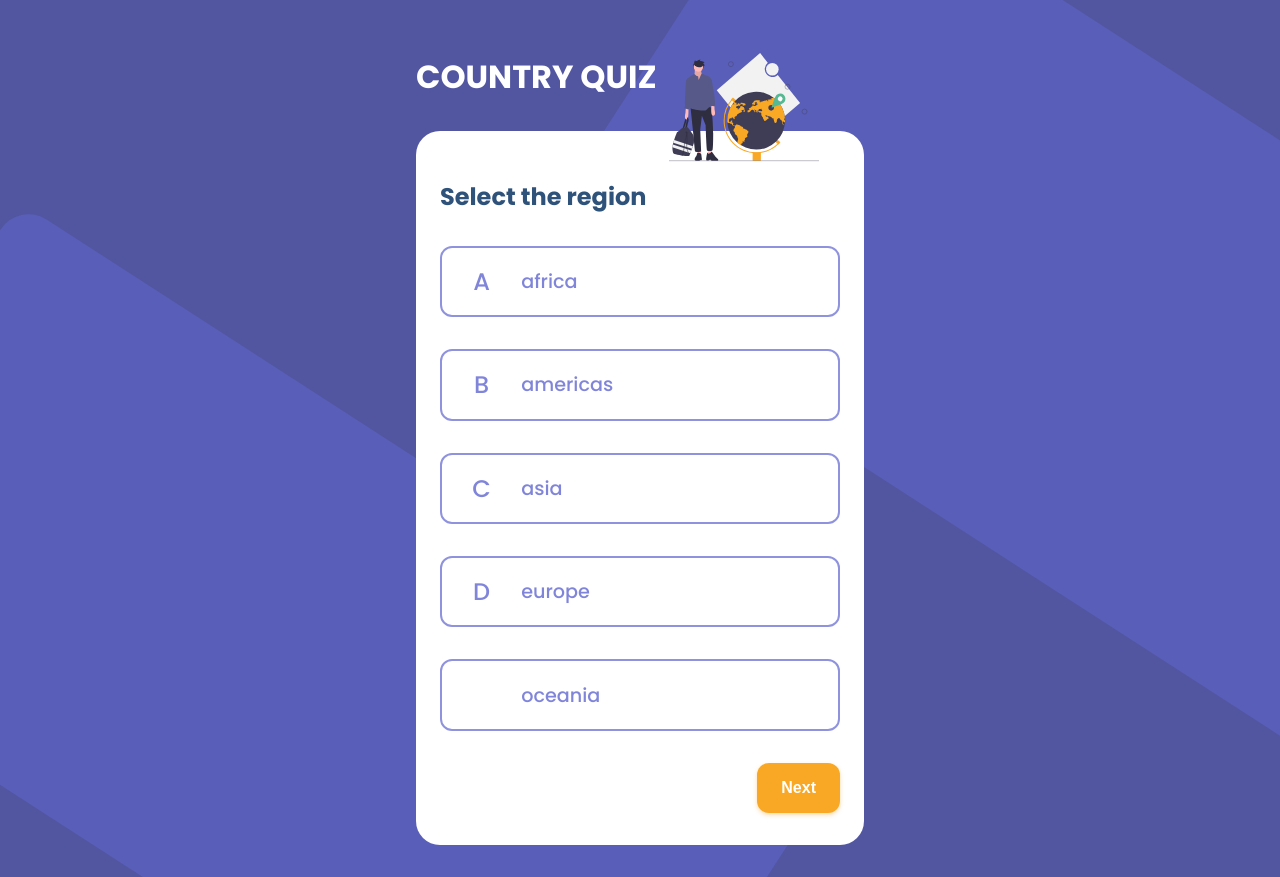
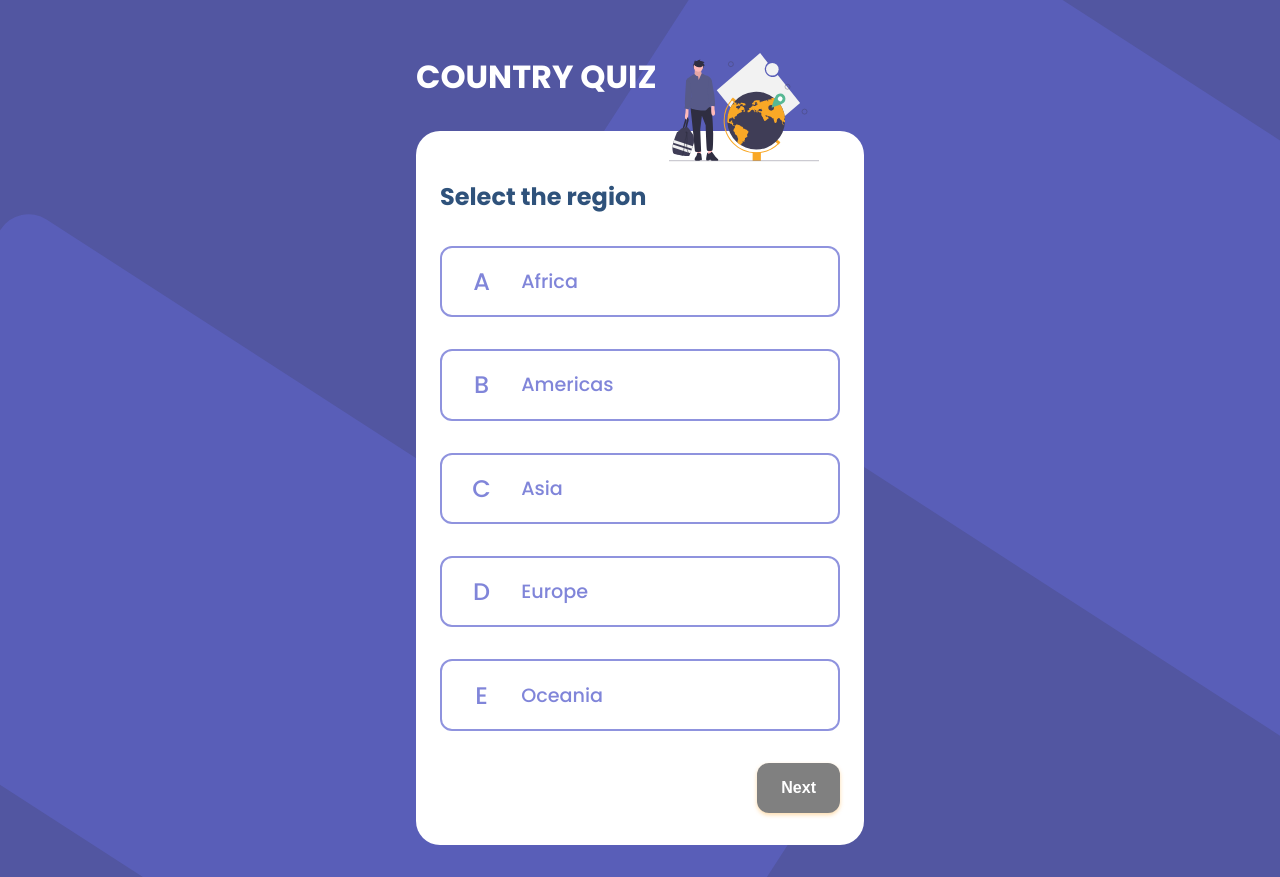
Before and after one commit to OzkrMonroy/quiz-challenge-app, a React (Create React App) app: page /select-region in a window 1280 px wide. Built offline with nearby package versions, Linux system fonts and the light colour scheme; no server answers.

Commit message:
Option component has been fixed.

```diff
--- a/src/components/card/card.component.jsx
+++ b/src/components/card/card.component.jsx
@@ -3,10 +3,12 @@ import { ReactComponent as Logo } from '../../assets/adventure.svg';
 import { CardBody, CardButton, CardContainer, CardFooter, CardHeader } from './card.styles';
 import { useState } from 'react';
 
-const Card = ({logo, bodyTitle, options, eventHandler}) => {
+const Card = ({logo, bodyTitle, options, eventHandler, inputName}) => {
   const [optionSelected, setOptionSelected] = useState("");
+  const [isDisabled, setIsDisabled] = useState(true)
 
   const handleOptionClick = optionValue => {
+    setIsDisabled(false);
     setOptionSelected(optionValue);
   }
 
@@ -19,10 +21,15 @@ const Card = ({logo, bodyTitle, options, eventHandler}) => {
       <CardBody>
         <h2>{bodyTitle}</h2>
         {options.map((option, index) => (
-          <Option optionText={option} index={index} key={index} optionEventHandler={handleOptionClick}/>
-        ))}
+          <Option
+            optionText={option}
+            index={index}
+            key={index}
+            optionEventHandler={handleOptionClick}
+            inputName={inputName}/>
+          ))}
         <CardFooter>
-          <CardButton onClick={() => eventHandler(optionSelected)}>Next</CardButton>
+          <CardButton onClick={() => eventHandler(optionSelected)} disabled={isDisabled}>Next</CardButton>
         </CardFooter>
       </CardBody>
     </CardContainer>
--- a/src/components/card/card.styles.js
+++ b/src/components/card/card.styles.js
@@ -70,4 +70,9 @@ export const CardButton = styled.button`
   padding: 1rem 1.5rem;
   font-size: 1rem;
   cursor: pointer;
+
+  &:disabled {
+    background-color: gray;
+    cursor: unset;
+  }
 `
--- a/src/components/option/option.component.jsx
+++ b/src/components/option/option.component.jsx
@@ -1,7 +1,8 @@
+import { useState } from "react";
 import { OptionContainer } from "./option.styles";
 
-const Option = ({optionText, index, optionEventHandler}) => {
-  const letterOptions = ["A", "B", "C", "D"];
+const Option = ({optionText, index, optionEventHandler, inputName}) => {
+  const letterOptions = ["A", "B", "C", "D", "E", "F"];
 
   const handleClick = () => {
     optionEventHandler(optionText);
@@ -10,8 +11,11 @@ const Option = ({optionText, index, optionEventHandler}) => {
 
   return (
     <OptionContainer onClick={handleClick}>
-      <span>{letterOptions[index]}</span>
-      <p>{optionText}</p>
+      <input type="radio" name={inputName} value={optionText} id={optionText}/>
+      <label htmlFor={optionText}>
+        <span>{letterOptions[index]}</span>
+        <p>{optionText}</p>
+      </label>
     </OptionContainer>
   )
 }
--- a/src/components/option/option.styles.js
+++ b/src/components/option/option.styles.js
@@ -1,12 +1,24 @@
 import styled from "@emotion/styled";
 
 export const OptionContainer = styled.div`
+  overflow: hidden;
+  color: rgba(96, 102, 208, 0.8);
+  margin-bottom: 2rem;
+  position: relative;
+
+  & input {
+    visibility: hidden;
+    appearance: none;
+    position: absolute;
+  }
+
+  & label {
     display: flex;
+    width: 100%;
+    font-size: 1.2rem;
+    border: 2px solid rgba(96, 102, 208, 0.7);
     border-radius: .75rem;
-  border: 2px solid rgba(96, 102, 208, 0.7);
-  color: rgba(96, 102, 208, 0.8);
     transition: all .2s ease;
-  margin-bottom: 2rem;
 
     & span {
       display: block;
@@ -18,13 +30,18 @@ export const OptionContainer = styled.div`
     }
     & p {
       width: 80%;
-    font-size: 1.2rem;
+    }
   }
 
-  &:hover {
+  &:hover label{
     background-color: #F9A826;
     border-color: #F9A826;
     color: #fff;
     cursor: pointer;
   }
+  & input:checked + label{
+    background-color: #F9A826;
+    border-color: #F9A826;
+    color: #fff;
+  }
 `
--- a/src/components/pages/home/home.component.jsx
+++ b/src/components/pages/home/home.component.jsx
@@ -19,7 +19,9 @@ const Home = ({history}) => {
       logo={true}
       bodyTitle={title}
       options={optionsQuiz}
-      eventHandler={handleSetTypeOfQuiz}/>
+      eventHandler={handleSetTypeOfQuiz}
+      inputName="quizType"
+    />
   )
 }
 // Kuala Lumpur is the capital of
--- a/src/components/pages/select-region/select-region.component.jsx
+++ b/src/components/pages/select-region/select-region.component.jsx
@@ -2,7 +2,7 @@ import Card from "../../card/card.component"
 
 const SelectRegion = () => {
   const title = "Select the region";
-  const regions = ["africa", "americas", "asia", "europe", "oceania"];
+  const regions = ["Africa", "Americas", "Asia", "Europe", "Oceania"];
   return (
     <Card
       logo
```
Lines whose indentation alone changed are shown as unchanged.
